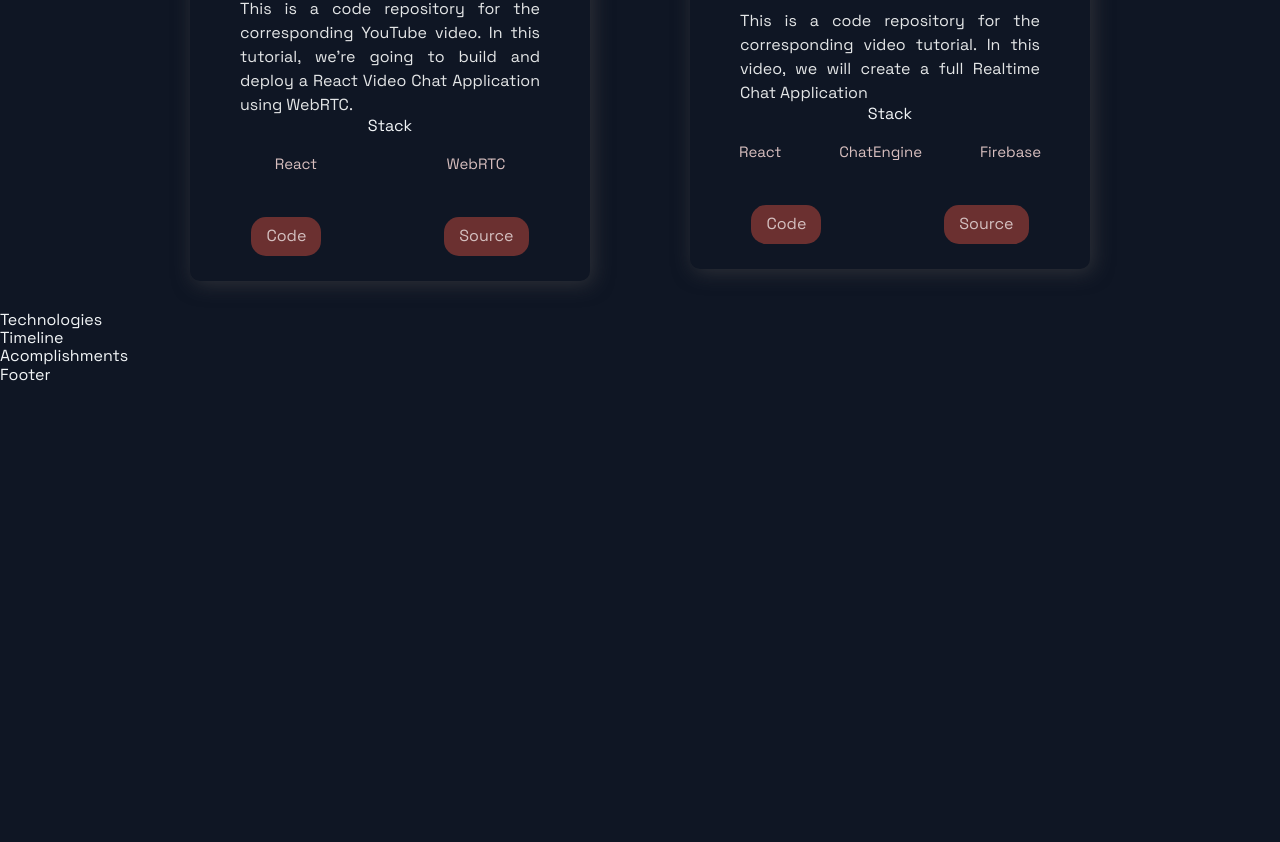
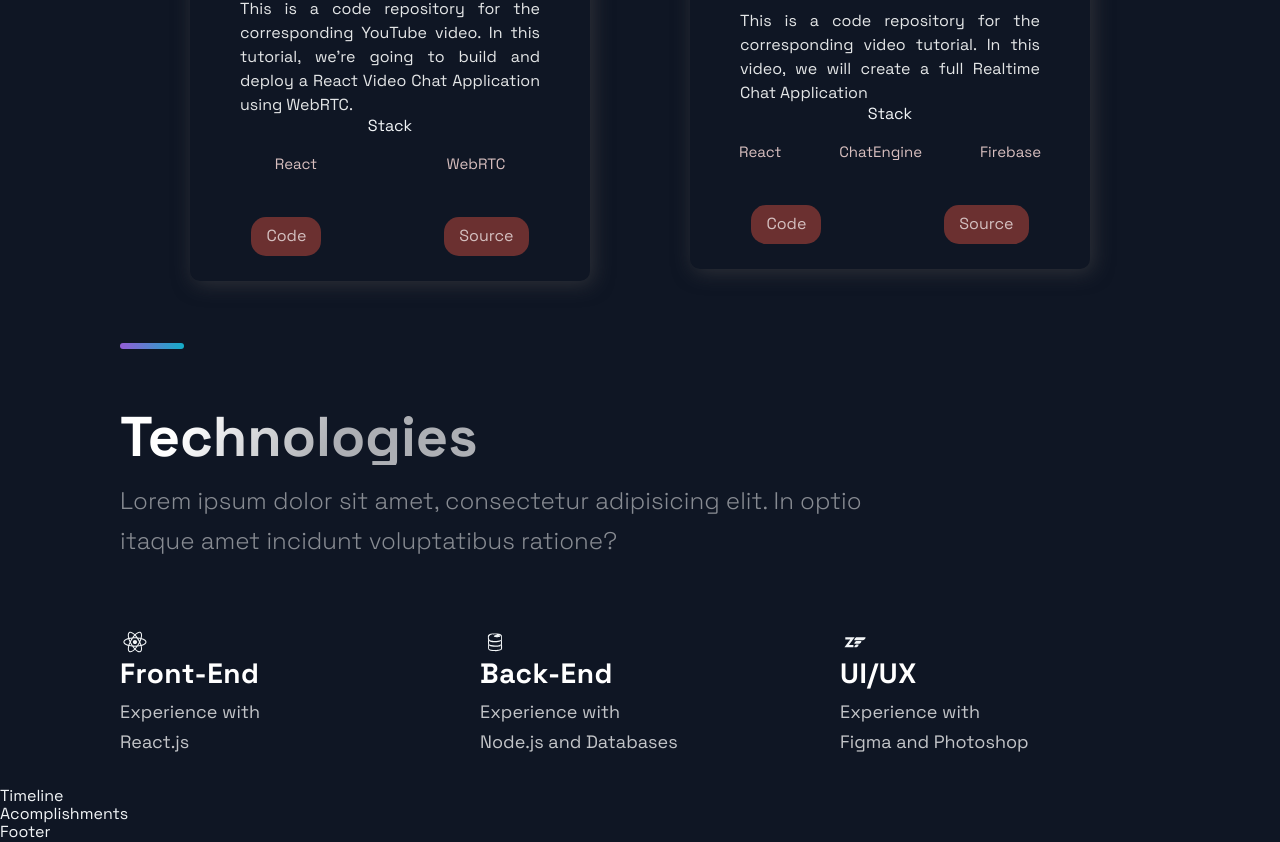
Before and after one commit to smirnovsky/Portfolio, a Next.js app: page / in a window 1280 px wide. Shown: the part 1882-2724 px from the top of the page. Before the commit the page ends 2267 px from the top, so only its background shows below. Built offline with nearby package versions, Linux system fonts and the light colour scheme.

Commit message:
finish Technologies section

```diff
--- a/src/components/Technologies/Technologies.js
+++ b/src/components/Technologies/Technologies.js
@@ -4,9 +4,49 @@ import { Section, SectionDivider, SectionText, SectionTitle } from '../../styles
 import { List, ListContainer, ListItem, ListParagraph, ListTitle } from './TechnologiesStyles';
 
 const Technologies = () =>  (
-  <div>
-    Technologies
-  </div>
+  <Section id='tech'>
+    <SectionDivider />
+    <SectionTitle style={{ marginTop: '60px' }}>
+      Technologies
+    </SectionTitle>
+    <SectionText>
+      Lorem ipsum dolor sit amet, consectetur adipisicing elit. In optio itaque amet incidunt voluptatibus ratione?
+    </SectionText>
+    <List>
+      <ListItem>
+        <DiReact size='3rem' />
+        <ListContainer>
+          <ListTitle>Front-End</ListTitle>
+          <ListParagraph>
+            Experience with <br />
+            React.js
+          </ListParagraph>
+        </ListContainer>
+      </ListItem>
+
+      <ListItem>
+        <DiFirebase size='3rem' />
+        <ListContainer>
+          <ListTitle>Back-End</ListTitle>
+          <ListParagraph>
+            Experience with <br />
+            Node.js and Databases
+          </ListParagraph>
+        </ListContainer>
+      </ListItem>
+
+      <ListItem>
+        <DiZend size='3rem' />
+        <ListContainer>
+          <ListTitle>UI/UX</ListTitle>
+          <ListParagraph>
+            Experience with <br />
+            Figma and Photoshop
+          </ListParagraph>
+        </ListContainer>
+      </ListItem>
+    </List>
+  </Section>
 );
 
 export default Technologies;
```
